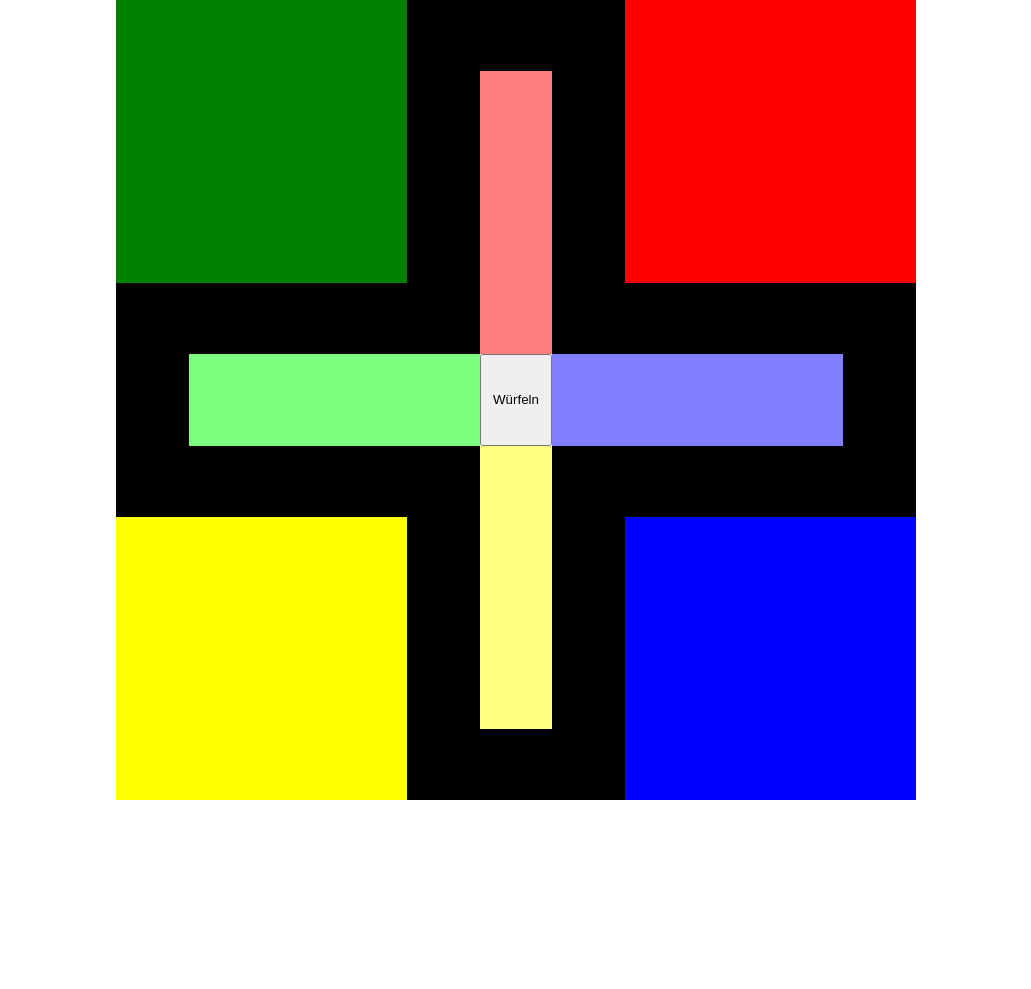
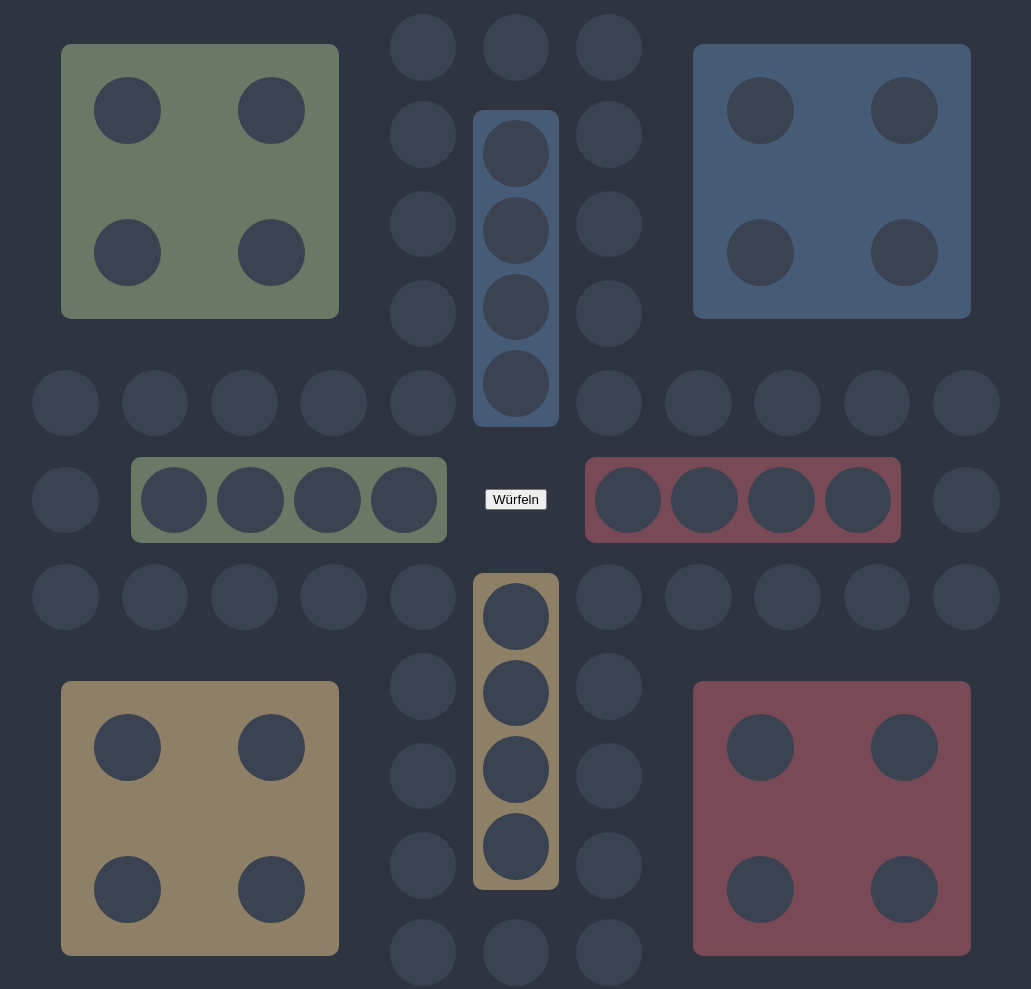
Before and after one commit to mikareich/mensch-aergere-dich-nicht, a website built with webpack: page src/index.html in a window 1280 px wide. Shown: the whole page, without its empty margins (124-1155 px from the left). Before the commit the page ends 800 px from the top, so only its background shows below. Built offline with nearby package versions, Linux system fonts and the light colour scheme.

Commit message:
add colors

```diff
--- a/src/index.html
+++ b/src/index.html
@@ -119,124 +119,125 @@
         </div>
       </div>
       <button class="button">Würfeln</button>
-      <div class="field field-1">
+
+      <div class="field">
         <div class="player-container"></div>
       </div>
-      <div class="field field-2">
+      <div class="field">
         <div class="player-container"></div>
       </div>
-      <div class="field field-3">
+      <div class="field">
         <div class="player-container"></div>
       </div>
-      <div class="field field-4">
+      <div class="field">
         <div class="player-container"></div>
       </div>
-      <div class="field field-5">
+      <div class="field">
         <div class="player-container"></div>
       </div>
-      <div class="field field-6">
+      <div class="field">
         <div class="player-container"></div>
       </div>
-      <div class="field field-7">
+      <div class="field">
         <div class="player-container"></div>
       </div>
-      <div class="field field-8">
+      <div class="field">
         <div class="player-container"></div>
       </div>
-      <div class="field field-9">
+      <div class="field">
         <div class="player-container"></div>
       </div>
-      <div class="field field-10">
+      <div class="field">
         <div class="player-container"></div>
       </div>
-      <div class="field field-11">
+      <div class="field">
         <div class="player-container"></div>
       </div>
-      <div class="field field-12">
+      <div class="field">
         <div class="player-container"></div>
       </div>
-      <div class="field field-13">
+      <div class="field">
         <div class="player-container"></div>
       </div>
-      <div class="field field-14">
+      <div class="field">
         <div class="player-container"></div>
       </div>
-      <div class="field field-15">
+      <div class="field">
         <div class="player-container"></div>
       </div>
-      <div class="field field-16">
+      <div class="field">
         <div class="player-container"></div>
       </div>
-      <div class="field field-17">
+      <div class="field">
         <div class="player-container"></div>
       </div>
-      <div class="field field-18">
+      <div class="field">
         <div class="player-container"></div>
       </div>
-      <div class="field field-19">
+      <div class="field">
         <div class="player-container"></div>
       </div>
-      <div class="field field-20">
+      <div class="field">
         <div class="player-container"></div>
       </div>
-      <div class="field field-21">
+      <div class="field">
         <div class="player-container"></div>
       </div>
-      <div class="field field-22">
+      <div class="field">
         <div class="player-container"></div>
       </div>
-      <div class="field field-23">
+      <div class="field">
         <div class="player-container"></div>
       </div>
-      <div class="field field-24">
+      <div class="field">
         <div class="player-container"></div>
       </div>
-      <div class="field field-25">
+      <div class="field">
         <div class="player-container"></div>
       </div>
-      <div class="field field-26">
+      <div class="field">
         <div class="player-container"></div>
       </div>
-      <div class="field field-27">
+      <div class="field">
         <div class="player-container"></div>
       </div>
-      <div class="field field-28">
+      <div class="field">
         <div class="player-container"></div>
       </div>
-      <div class="field field-29">
+      <div class="field">
         <div class="player-container"></div>
       </div>
-      <div class="field field-30">
+      <div class="field">
         <div class="player-container"></div>
       </div>
-      <div class="field field-31">
+      <div class="field">
         <div class="player-container"></div>
       </div>
-      <div class="field field-32">
+      <div class="field">
         <div class="player-container"></div>
       </div>
-      <div class="field field-33">
+      <div class="field">
         <div class="player-container"></div>
       </div>
-      <div class="field field-34">
+      <div class="field">
         <div class="player-container"></div>
       </div>
-      <div class="field field-35">
+      <div class="field">
         <div class="player-container"></div>
       </div>
-      <div class="field field-36">
+      <div class="field">
         <div class="player-container"></div>
       </div>
-      <div class="field field-37">
+      <div class="field">
         <div class="player-container"></div>
       </div>
-      <div class="field field-38">
+      <div class="field">
         <div class="player-container"></div>
       </div>
-      <div class="field field-39">
+      <div class="field">
         <div class="player-container"></div>
       </div>
-      <div class="field field-40">
+      <div class="field">
         <div class="player-container"></div>
       </div>
     </div>
--- a/src/style.scss
+++ b/src/style.scss
@@ -1,16 +1,34 @@
 @import './nord.scss';
 
+* {
+  box-sizing: border-box;
+}
+
+$playerA: $nord10;
+$playerB: $nord11;
+$playerC: $nord13;
+$playerD: $nord14;
 html,
 body {
   height: 100vh;
   margin: 0;
   display: grid;
   place-items: center;
+  background-color: $nord0;
 }
 
 .playing-field {
+  $size: 1000px;
+  $gap: 10px;
+  border-radius: 10px;
   display: grid;
   grid-template-columns: repeat(11, 1fr);
+  width: $size;
+  place-items: center;
+  height: $size;
+  place-items: center;
+  gap: $gap;
+  padding: $gap;
   grid-template-areas:
     'baseD baseD baseD baseD . . . baseA baseA baseA baseA '
     'baseD baseD baseD baseD . destinationA . baseA baseA baseA baseA '
@@ -23,43 +41,62 @@ body {
     'baseC baseC baseC baseC . destinationC . baseB baseB baseB baseB'
     'baseC baseC baseC baseC . destinationC . baseB baseB baseB baseB'
     'baseC baseC baseC baseC . . . baseB baseB baseB baseB';
-  width: 800px;
-  height: 800px;
 
+  .base {
+    display: grid;
+    grid-template-columns: repeat(2, auto);
+    gap: $gap;
+    place-items: center;
+    width: 80%;
+    height: 80%;
+    border-radius: 10px;
+  }
   .baseA {
     grid-area: baseA;
-    background-color: red;
+    background-color: transparentize($color: $playerA, $amount: 0.5);
   }
   .baseB {
     grid-area: baseB;
-    background-color: blue;
+    background-color: transparentize($color: $playerB, $amount: 0.5);
   }
   .baseC {
     grid-area: baseC;
-    background-color: yellow;
+    background-color: transparentize($color: $playerC, $amount: 0.5);
   }
   .baseD {
     grid-area: baseD;
-    background-color: green;
+    background-color: transparentize($color: $playerD, $amount: 0.5);
+  }
+  .destination {
+    display: flex;
+    flex-wrap: wrap;
+    align-items: center;
+    justify-content: space-evenly;
+    gap: $gap;
+    padding: 10px;
+    border-radius: 10px;
   }
   .destinationA {
     grid-area: destinationA;
-    background-color: rgba(255, 0, 0, 0.5);
+    background-color: transparentize($color: $playerA, $amount: 0.5);
   }
   .destinationB {
     grid-area: destinationB;
-    background-color: rgba(0, 0, 255, 0.5);
+    background-color: transparentize($color: $playerB, $amount: 0.5);
   }
   .destinationC {
     grid-area: destinationC;
-    background-color: rgba(255, 255, 0, 0.5);
+    background-color: transparentize($color: $playerC, $amount: 0.5);
   }
   .destinationD {
     grid-area: destinationD;
-    background-color: rgba(0, 255, 0, 0.5);
+    background-color: transparentize($color: $playerD, $amount: 0.5);
   }
   .field {
-    background-color: black;
+    background-color: $nord1;
+    border-radius: 50%;
+    width: $size / 15;
+    height: $size / 15;
   }
   .button {
     grid-area: button;
```
